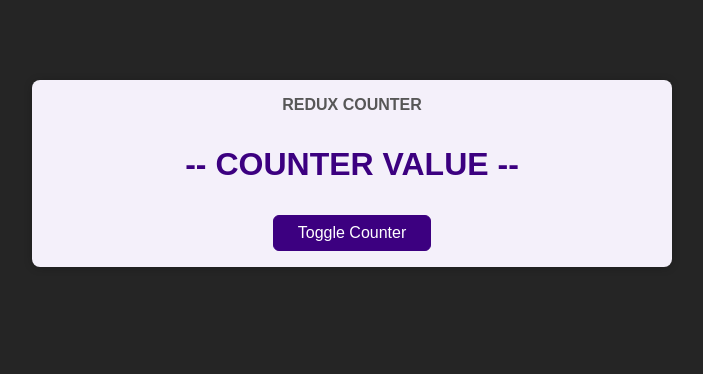
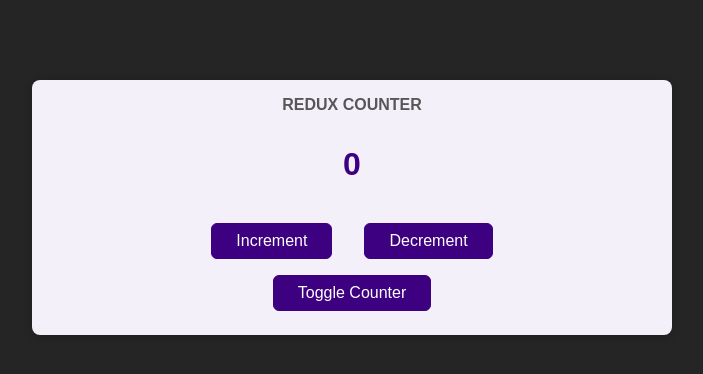
Before and after one commit to kubasobecki/react-redux-demo, a React (Create React App) app: page / in a window 1280 px wide. Shown: the top 374 px of the page, without its empty margins (288-991 px from the left). Built offline with nearby package versions, Linux system fonts and the light colour scheme.

Commit message:
Use store in the component

```diff
--- a/package.json
+++ b/package.json
@@ -8,7 +8,9 @@
     "@testing-library/user-event": "^12.6.3",
     "react": "^18.0.0",
     "react-dom": "^18.0.0",
+    "react-redux": "^8.0.5",
     "react-scripts": "^5.0.1",
+    "redux": "^4.2.0",
     "web-vitals": "^1.1.0"
   },
   "scripts": {
--- a/src/components/Counter.js
+++ b/src/components/Counter.js
@@ -1,12 +1,29 @@
+import { Component } from 'react';
+import { useSelector, useDispatch } from 'react-redux';
 import classes from './Counter.module.css';
 
 const Counter = () => {
+    const counter = useSelector(state => state.counter);
+    const dispatch = useDispatch();
+
     const toggleCounterHandler = () => {};
+
+    const incrementCounterHandler = () => {
+        dispatch({ type: 'increment' });
+    };
+
+    const decrementCounterHandler = () => {
+        dispatch({ type: 'decrement' });
+    };
 
     return (
         <main className={classes.counter}>
             <h1>Redux Counter</h1>
-      <div className={classes.value}>-- COUNTER VALUE --</div>
+            <div className={classes.value}>{counter}</div>
+            <div>
+                <button onClick={incrementCounterHandler}>Increment</button>
+                <button onClick={decrementCounterHandler}>Decrement</button>
+            </div>
             <button onClick={toggleCounterHandler}>Toggle Counter</button>
         </main>
     );
--- a/src/components/Counter.module.css
+++ b/src/components/Counter.module.css
@@ -21,3 +21,7 @@
     margin: 2rem 0;
     font-weight: bold;
 }
+
+.counter button {
+    margin: 0.5rem 1rem;
+}
--- a/src/index.js
+++ b/src/index.js
@@ -1,8 +1,14 @@
 import React from 'react';
 import ReactDOM from 'react-dom/client';
+import { Provider } from 'react-redux';
 
 import './index.css';
 import App from './App';
+import store from './store/index';
 
 const root = ReactDOM.createRoot(document.getElementById('root'));
-root.render(<App />);
+root.render(
+    <Provider store={store}>
+        <App />
+    </Provider>
+);
--- /dev/null
+++ b/src/store/index.js
@@ -0,0 +1,11 @@
+import { createStore, subscribe, getState, dispatch } from 'redux';
+
+const reducer = (state = { counter: 0 }, action) => {
+    if (action.type === 'increment') return { counter: state.counter + 1 };
+    if (action.type === 'decrement') return { counter: state.counter - 1 };
+    return state;
+};
+
+const store = createStore(reducer);
+
+export default store;
```
Also changed, not shown: 1 other file (tests, documents, lock files or other folders). Lines whose indentation alone changed are shown as unchanged.
